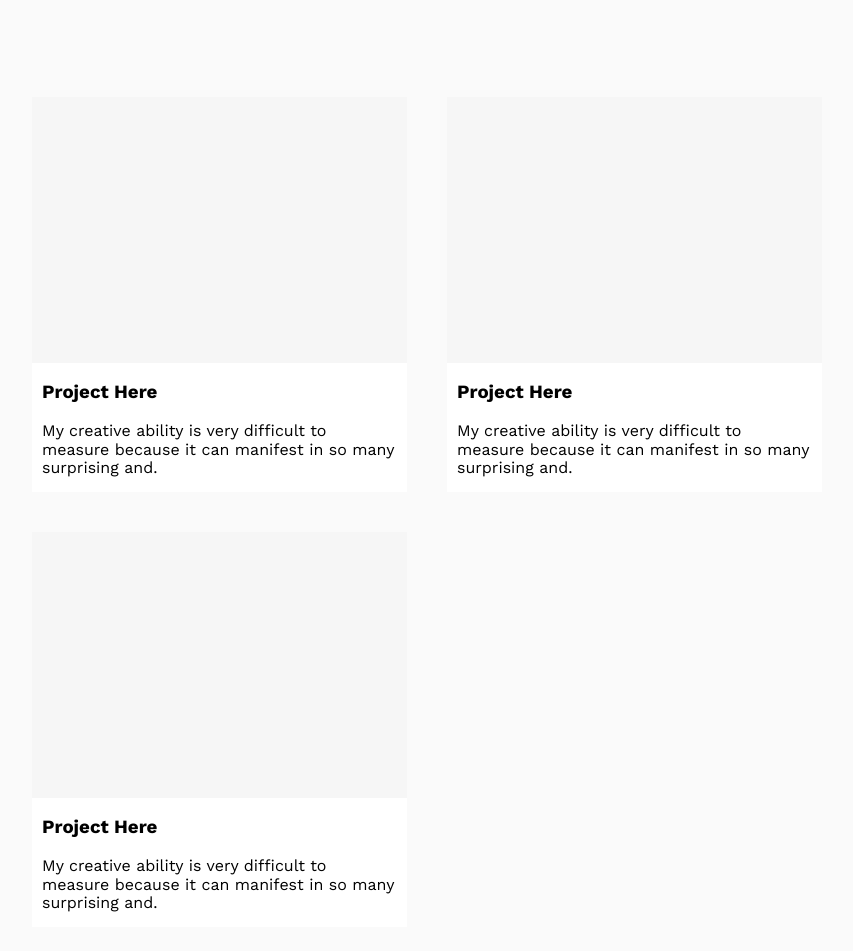
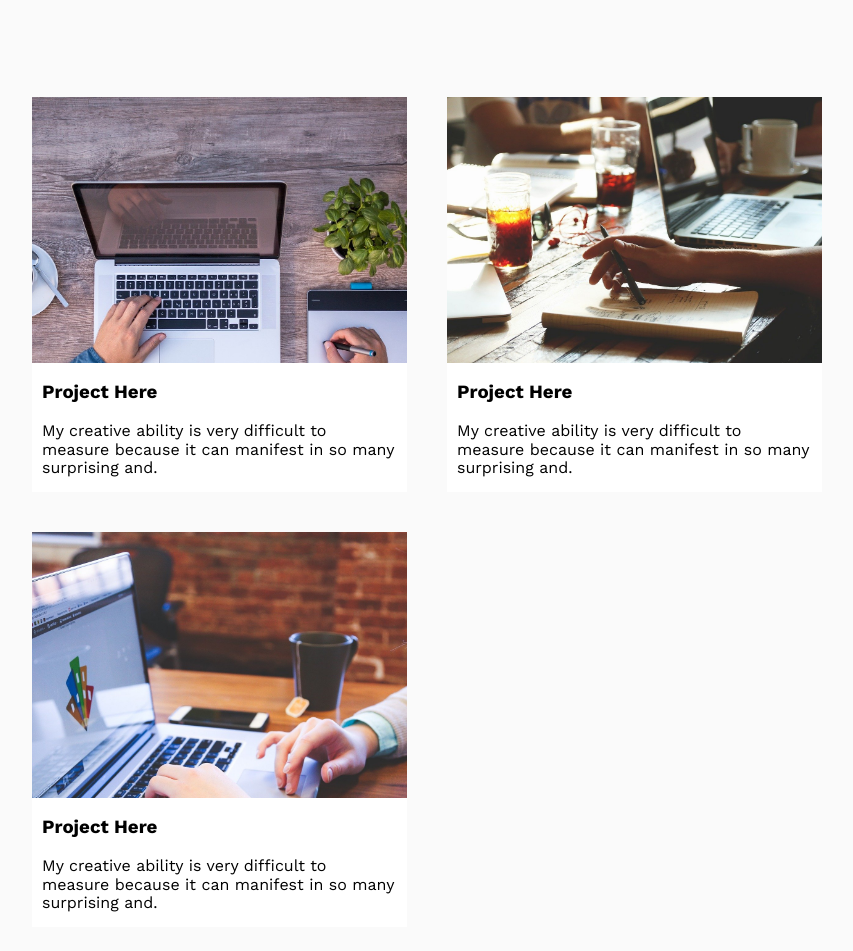
Before and after one commit to KhoubraneX/oi, a plain HTML site: page index.html in a window 1280 px wide. Shown: the part 2076-3027 px from the top of the page, without its empty margins (213-1066 px from the left). Drawn offline with nearby package versions, Linux system fonts and the light colour scheme; the site is published under a folder, as on GitHub Pages, so addresses that start at the root find nothing.

Commit message:
Update style.css

```diff
--- a/css/style.css
+++ b/css/style.css
@@ -302,7 +302,7 @@ header .container {
     position: relative;
 }
 .cart-portfolio .p-cart:first-child {
-    background-image: url(/image/laptop-gf57479b0f_1920.jpg);
+    background-image: url(../image/laptop-gf57479b0f_1920.jpg);
     background-position: center;
     background-size: cover;
     transition: 0.5s;
@@ -317,13 +317,13 @@ header .container {
     box-shadow: 0px 0px 4px #0000003b;
 }
 .cart-portfolio .p-cart:nth-child(2) {
-    background-image: url(/image/startup-gaa31fd15d_1920.jpg);
+    background-image: url(../image/startup-gaa31fd15d_1920.jpg);
     background-position: center;
     background-size: cover;
     transition: 0.5s;
 }
 .cart-portfolio .p-cart:last-child {
-    background-image: url(/image/student-gc1a2c2636_1920.jpg);
+    background-image: url(../image/student-gc1a2c2636_1920.jpg);
     background-position: center;
     background-size: cover;
     transition: 0.5s;
```
